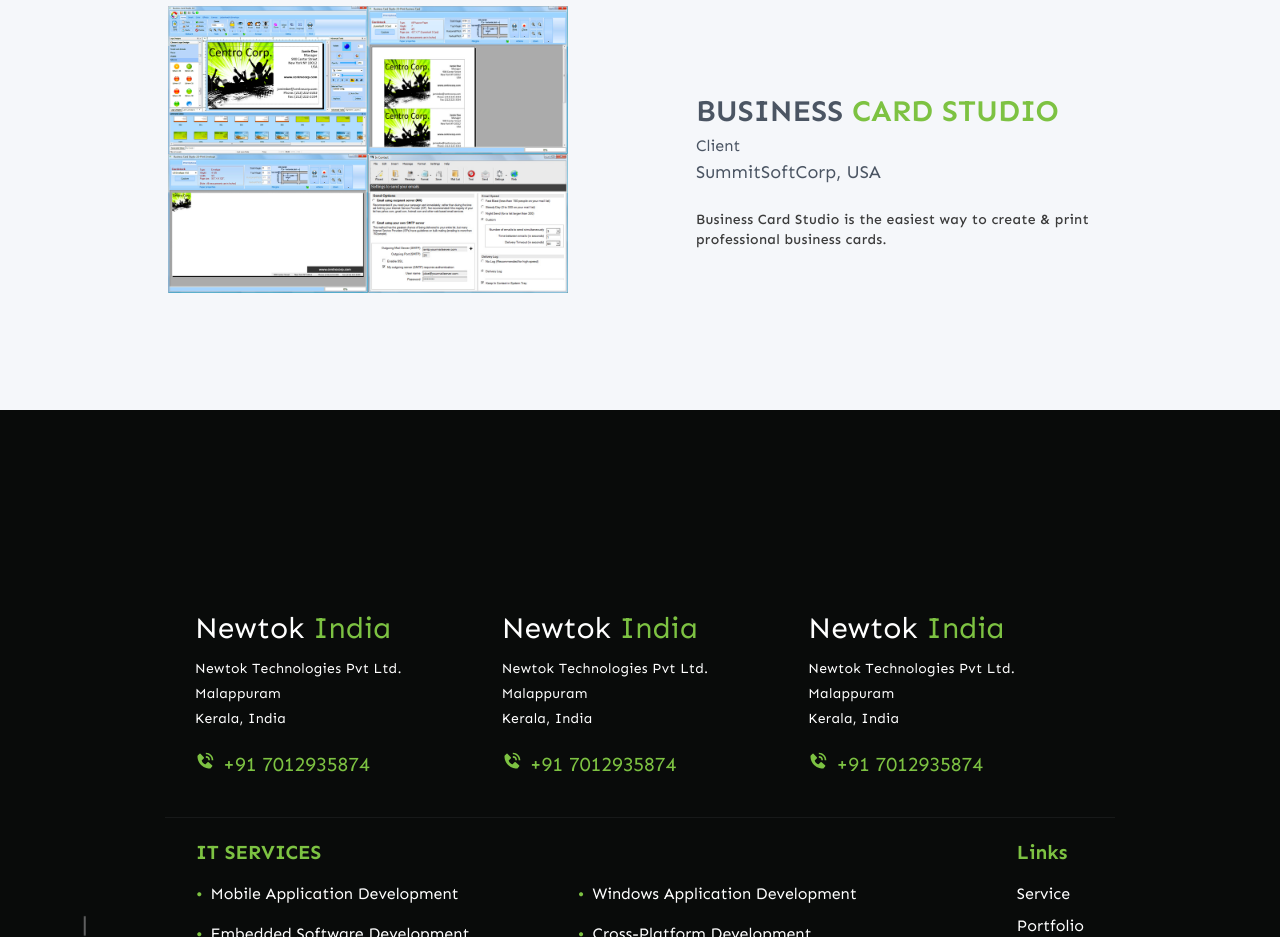
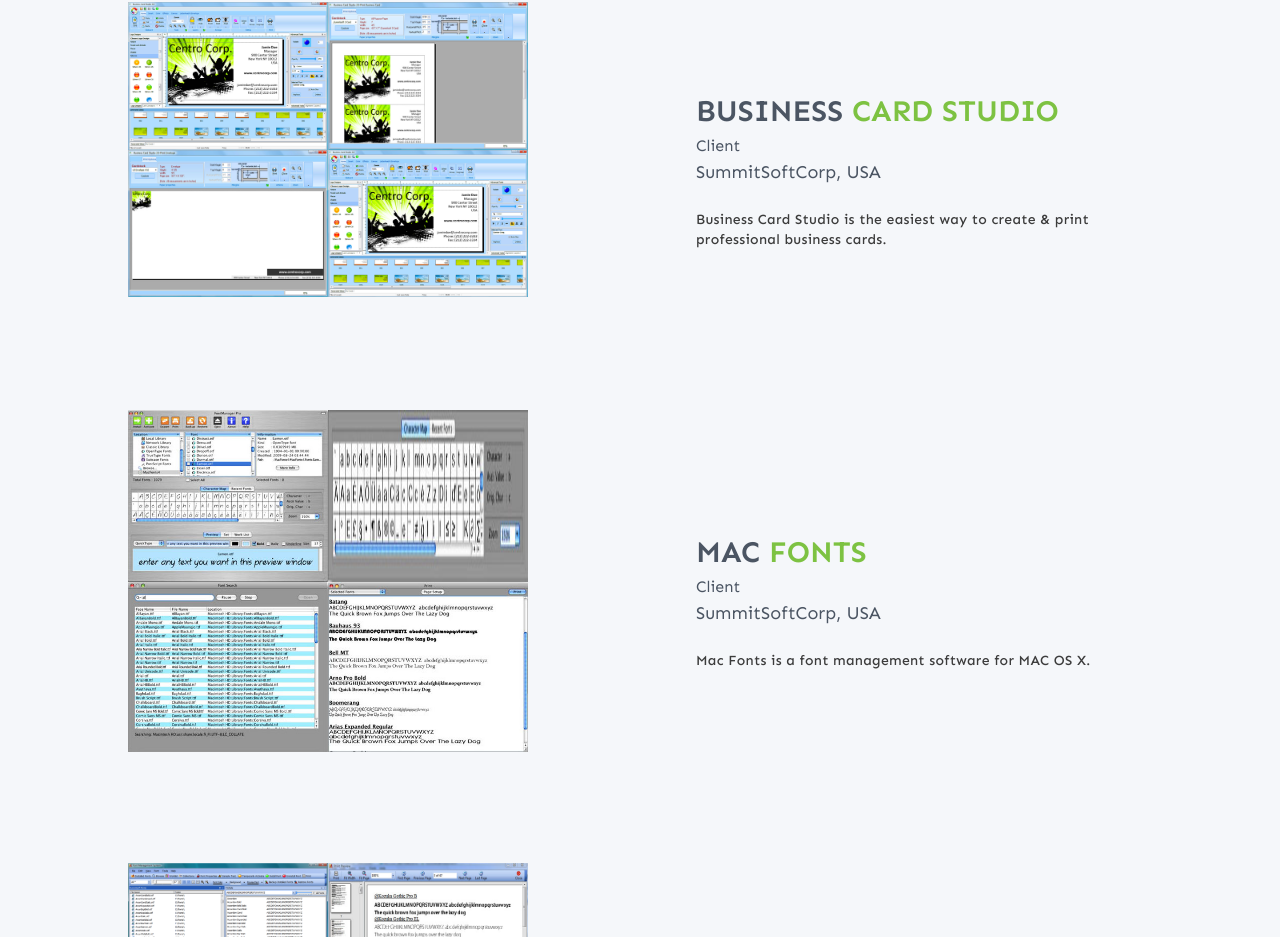
Before and after one commit to NewTokTech/NewTok, a Next.js app: page /portfolio in a window 1280 px wide. Shown: the part 1863-2800 px from the top of the page. Built offline with nearby package versions, Linux system fonts and the light colour scheme.

Commit message:
portfolio datas completed

```diff
--- a/src/app/about/page.tsx
+++ b/src/app/about/page.tsx
@@ -23,8 +23,9 @@
         </h1>
         <div className="flex justify-center">
           <p className="text-secondary lg:text-[15px] mt-5 mb-5 text-center max-w-screen-sm">
-            Lorem Ipsum is simply dummy text of the printing and typesetting
-            industry. Lorem Ipsum has been the an unknown printer took a galley
+            We are committed to 100% customer satisfaction. We measure our success in terms of the success of our customers.
+
+
           </p>
         </div>
 
--- a/src/app/portfolio/page.tsx
+++ b/src/app/portfolio/page.tsx
@@ -82,7 +82,48 @@
                 "/portfolio/business-card/pic1.jpg",
                 "/portfolio/business-card/pic2.jpg",
                 "/portfolio/business-card/pic3.jpg",
-                "/portfolio/contact/pic5.jpg",
+                "/portfolio/business-card/pic1.jpg",
+            ],
+        },
+
+        {
+            title: ["MAC", " FONTS"],
+            description:
+                "Mac Fonts is a font management software for MAC OS X.",
+            client: "SummitSoftCorp, USA",
+            images: [
+                "/portfolio/mac-fonts/pic1.jpg",
+                "/portfolio/mac-fonts/pic2.jpg",
+                "/portfolio/mac-fonts/pic3.jpg",
+                "/portfolio/mac-fonts/pic4.jpg",
+            ],
+        },
+
+
+
+        {
+            title: ["FONT", " MANAGER"],
+            description:
+                "A font managment software for windows.",
+            client: "SummitSoftCorp, USA",
+            images: [
+                "/portfolio/font-manager/pic1.png",
+                "/portfolio/font-manager/pic2.png",
+                "/portfolio/font-manager/pic3.png",
+                "/portfolio/font-manager/pic1.png",
+            ],
+        },
+
+        {
+            title: ["IQ", " TEASER"],
+            description:
+                "Mac Fonts is a font management software for MAC OS X.",
+            client: "AminSoft, USA",
+            images: [
+                "/portfolio/iQTeaser/pic1.png",
+                "/portfolio/iQTeaser/pic2.png",
+                "/portfolio/iQTeaser/pic3.png",
+                "/portfolio/iQTeaser/pic1.png",
             ],
         },
     ];
--- a/src/components/navbar/Navbar.tsx
+++ b/src/components/navbar/Navbar.tsx
@@ -211,12 +211,12 @@
                                     </h2>
                                     <div className="list-service">
                                       <p className="hover:text-primary">
-                                        <Link href={"/services/digital-commerce"}>
+                                        <Link href={"/services/digital-experience"}>
                                           UI/UX
                                         </Link>
                                       </p>
                                       <p className="hover:text-primary">
-                                        <Link href={"/services/digital-commerce"}>
+                                        <Link href={"/services/digital-experience"}>
                                           Digital Commerce
                                         </Link>
                                       </p>
--- a/src/components/portfolio/Portfolio.tsx
+++ b/src/components/portfolio/Portfolio.tsx
@@ -19,7 +19,9 @@
             <div className="m-auto px-6 text-gray-600 md:px-12 xl:px-6">
                 <div className="space-y-6 md:space-y-0 lg:flex lg:justify-center md:gap-6 lg:items-center lg:gap-12">
                     <div className="md:7/12 lg:w-5/12 hidden lg:block">
-            <div className="flex justify-end">
+                        <div className="flex justify-center">
+
+                            {images[0] && (
                                 <Image
                                     src={images[0]}
                                     key={images[0]}
@@ -28,7 +30,9 @@
                                     width={200}
                                     className="lg:w-5/12"
                                 />
+                            )}
 
+                            {images[1] && (
                                 <Image
                                     src={images[1]}
                                     key={images[1]}
@@ -37,8 +41,12 @@
                                     width={200}
                                     className="lg:w-5/12"
                                 />
+                            )}
+
                         </div>
-            <div className="flex justify-end">
+                        <div className="flex justify-center">
+
+                            {images[2] && (
                                 <Image
                                     src={images[2]}
                                     key={images[2]}
@@ -47,6 +55,9 @@
                                     width={200}
                                     className="lg:w-5/12"
                                 />
+                            )}
+
+                            {images[3] && (
                                 <Image
                                     src={images[3]}
                                     key={images[3]}
@@ -55,6 +66,8 @@
                                     width={200}
                                     className="lg:w-5/12"
                                 />
+                            )}
+
                         </div>
                     </div>
 
--- a/src/components/servicePage/ServiceWhyUs.tsx
+++ b/src/components/servicePage/ServiceWhyUs.tsx
@@ -4,9 +4,7 @@
     return (
         <>
 
-            <section>
-
-
+            <section className=''>
                 <h1 className="text-secondary lg:text-[40px] mt-5 text-center font-semibold">
                     <span className="">Digital </span>
                     <span className="text-primary">engineering</span>
```
Lines whose indentation alone changed are shown as unchanged.
